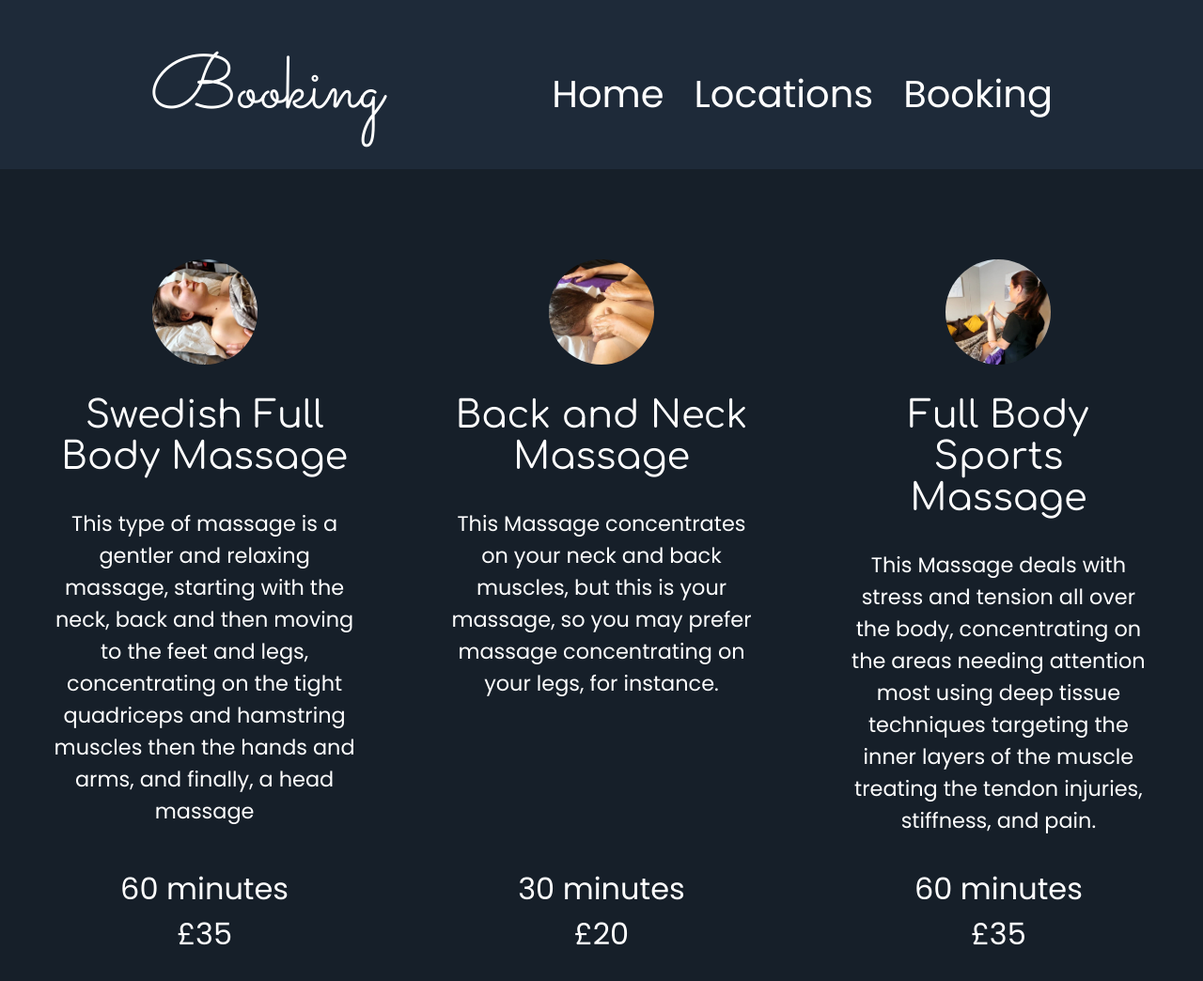
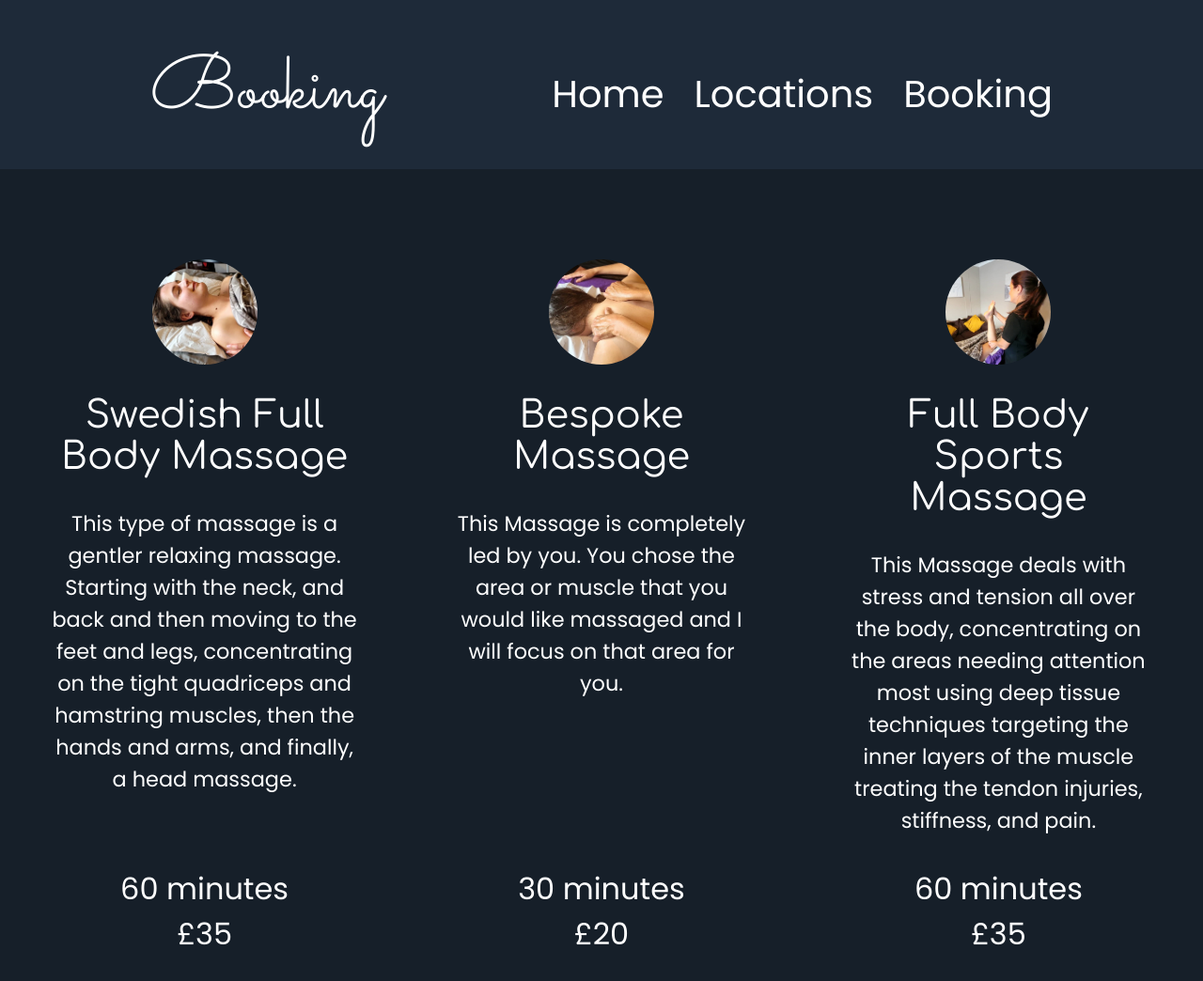
Before and after one commit to howlingunit/stefs-massage-website, a website: page static/booking.html in a window 1280 px wide. Shown: the top 1044 px of the page at 94% size. Drawn offline with Linux system fonts and the light colour scheme.

Commit message:
text update

```diff
--- a/static/booking.html
+++ b/static/booking.html
@@ -25,7 +25,7 @@
     <div class="service-info">
       <div class="service-pic" style="background-image: url('./assets/swedish_full_body.jpg');"></div>
       <h2>Swedish Full Body Massage</h2>
-      <p>This type of massage is a gentler and relaxing massage, starting with the neck, back and then moving to the feet and legs, concentrating on the tight quadriceps and hamstring muscles then the hands and arms, and finally, a head massage</p>
+      <p>This type of massage is a gentler relaxing massage.  Starting with the neck, and back and then moving to the feet and legs, concentrating on the tight quadriceps and hamstring muscles, then the hands and arms, and finally, a head massage.</p>
     </div>
     <div class="service-cost">
       <p>60 minutes</p>
@@ -36,8 +36,8 @@
   <div class="service">
     <div class="service-info">
       <div class="service-pic" style="background-image: url('./assets/back_and_neck.jpg');"></div>
-      <h2>Back and Neck Massage</h2>
-      <p>This Massage concentrates on your neck and back muscles, but this is your massage, so you may prefer massage concentrating on your legs, for instance.</p>
+      <h2>Bespoke Massage</h2>
+      <p>This Massage is completely led by you.  You chose the area or muscle that you would like massaged and I will focus on that area for you.</p>
     </div>
     <div class="service-cost">
       <p>30 minutes</p>
```
Also changed, not shown: static/index.html (+4 -4 lines).
